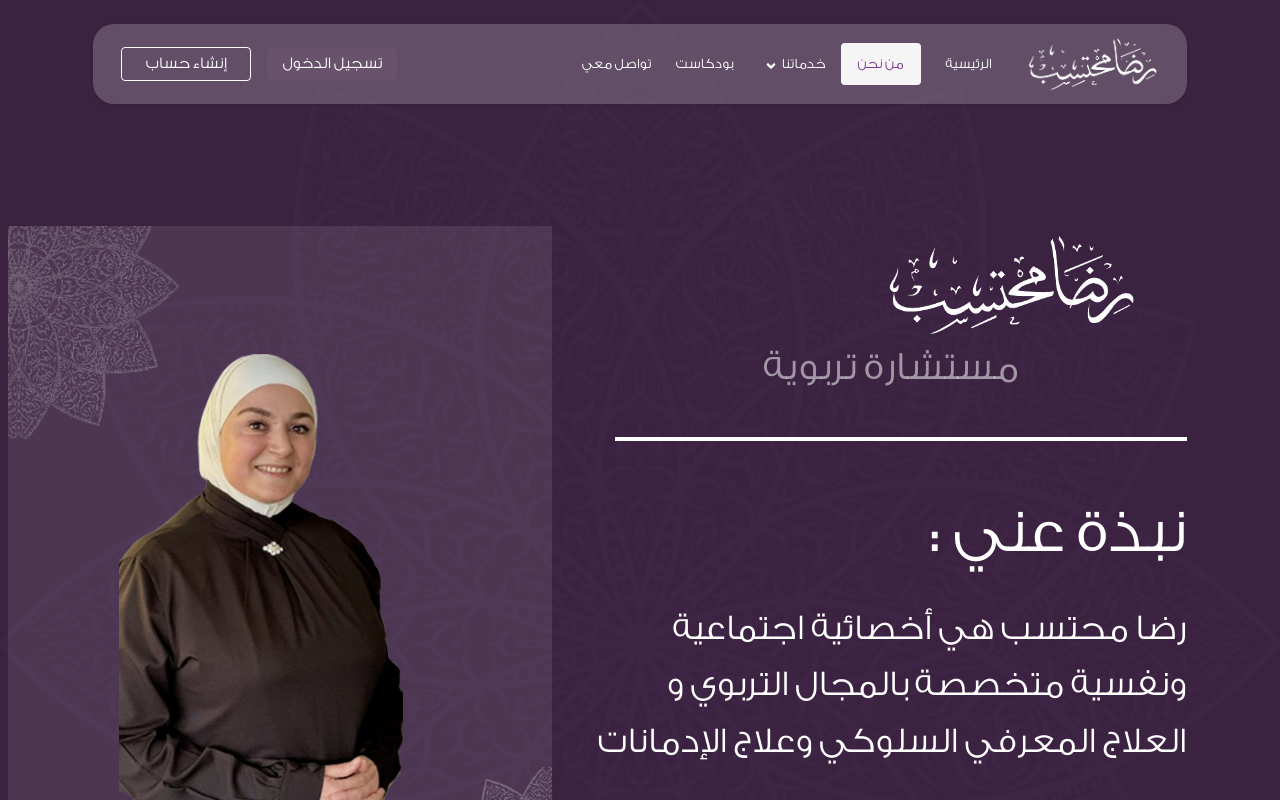
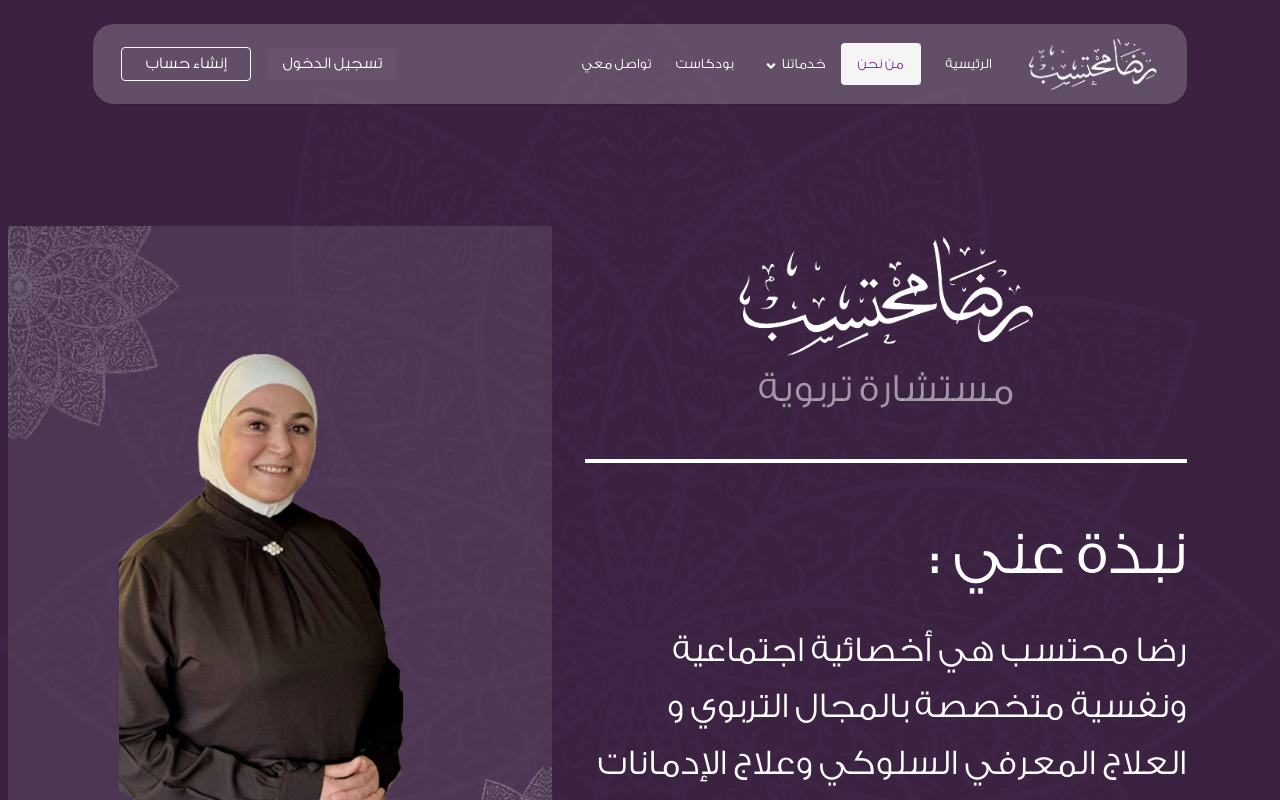
Before and after one commit to mohammad-hellwnje/consulting-project, a React (Vite) app: page /about in a window 1280 px wide. Shown: the top 800 px of the page. Built offline with nearby package versions, Linux system fonts and the light colour scheme.

Commit message:
fix(about-us): fix hero image bug

```diff
--- a/src/components/AboutHero/AboutHero.tsx
+++ b/src/components/AboutHero/AboutHero.tsx
@@ -20,11 +20,10 @@ export default function AboutHero() {
           src={person}
           alt="Reda Mohtaseb"
           className="
-    block z-10 w-[52.12418%] h-auto
-    mr-[27.45098%]
-    max-[376px]:w-[61.6%]
-
-  "
+            block z-10 w-[52.12418%] h-auto
+            mr-[27.45098%]
+            max-[376px]:w-[61.6%]
+          "
         />
 
         <img
@@ -38,17 +37,17 @@ export default function AboutHero() {
           className="absolute right-0 bottom-0 max-[376px]:hidden "
         />
       </div>
-      <div className="  max-[748px]:pl-0 max-[1024px]:flex max-[1024px]:flex-col  max-[1024px]:justify-center max-[1024px]:items-center max-[1024px]:mt-7">
-        <div className="flex flex-col max-[1024px]:hidden">
+      <div className="max-[748px]:pl-0 max-[1024px]:flex max-[1024px]:flex-col  max-[1024px]:justify-center max-[1024px]:items-center max-[1024px]:mt-7">
+        <div className="flex flex-col items-center w-[70%] max-[1441px]:w-[55%] max-[1024px]:hidden">
           <img
             src={RedaName}
             alt="Reda Muhtaseb"
-            className="w-[21.458031%] mr-[17.1541596%] mt-[232px] max-[1441px]:mr-[4.606%] max-[1441px]:w-[22.77567%] "
+            className="w-[31%] mt-[232px] max-[1441px]:w-[50%] "
           />
-          <span className="font-normal text-[40px] text-[#FFFFFF87] mr-[21.3%] mb-[39px] max-[1441px]:mr-[15.35%]">
+          <span className="font-normal text-[40px] text-[#FFFFFF87] mb-[39px] ">
             مستشارة تربوية
           </span>
-          <span className="inline-block w-[625px] h-1 mr-[8.750899%] bg-white max-[1441px]:w-[52.28%] max-[1441px]:mr-0"></span>
+          <span className="inline-block w-full max-w-[625px] h-1 bg-white max-[1441px]:mr-0"></span>
         </div>
         <div className="w-[70%] max-[1441px]:w-[55%]  mt-[68px]  max-[1441px]:mt-[63px] max-[1024px]:w-[85%]  max-[748px]:mt-[50px]   leading-[156%]  font-normal text-[36px] text-white   ">
           <h3 className=" text-[64px]  mb-9 max-[1441px]:mb-[41px] max-[748px]:mb-[50px] max-[1024px]:text-center">
```
